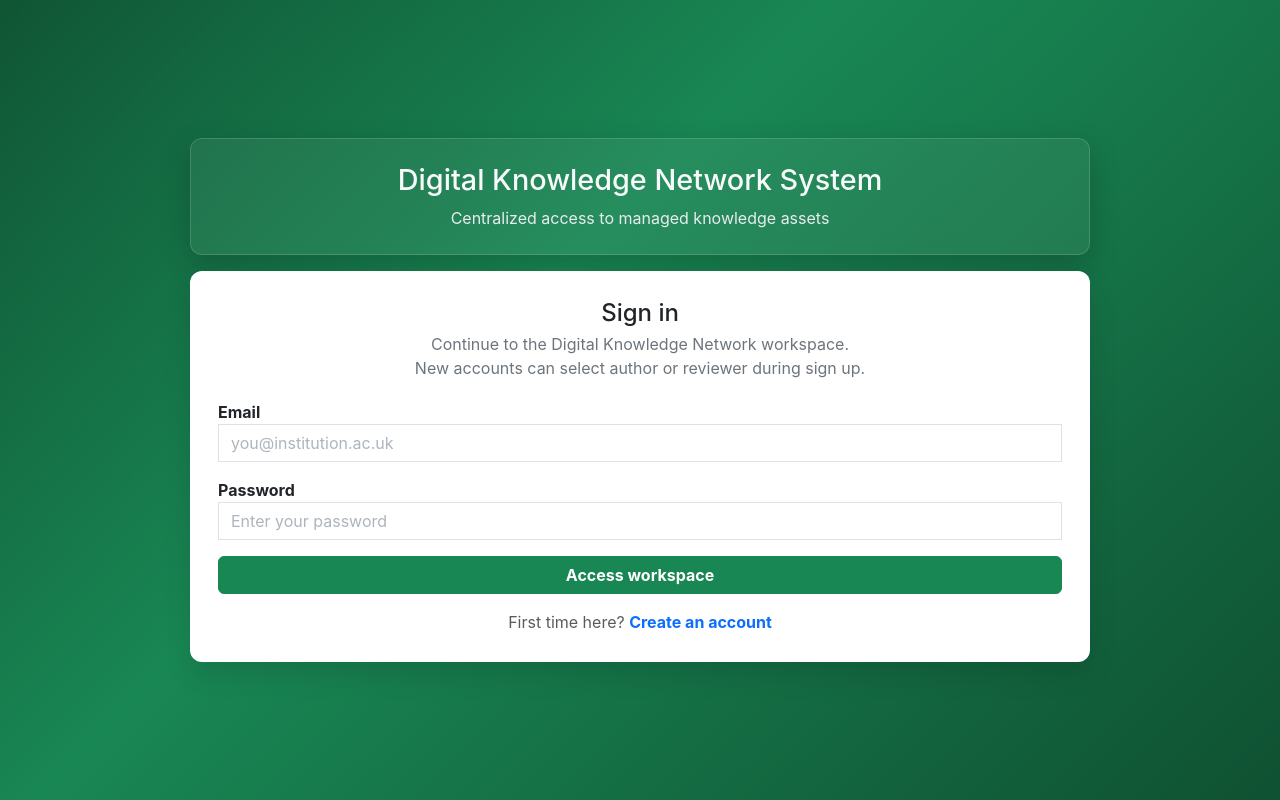
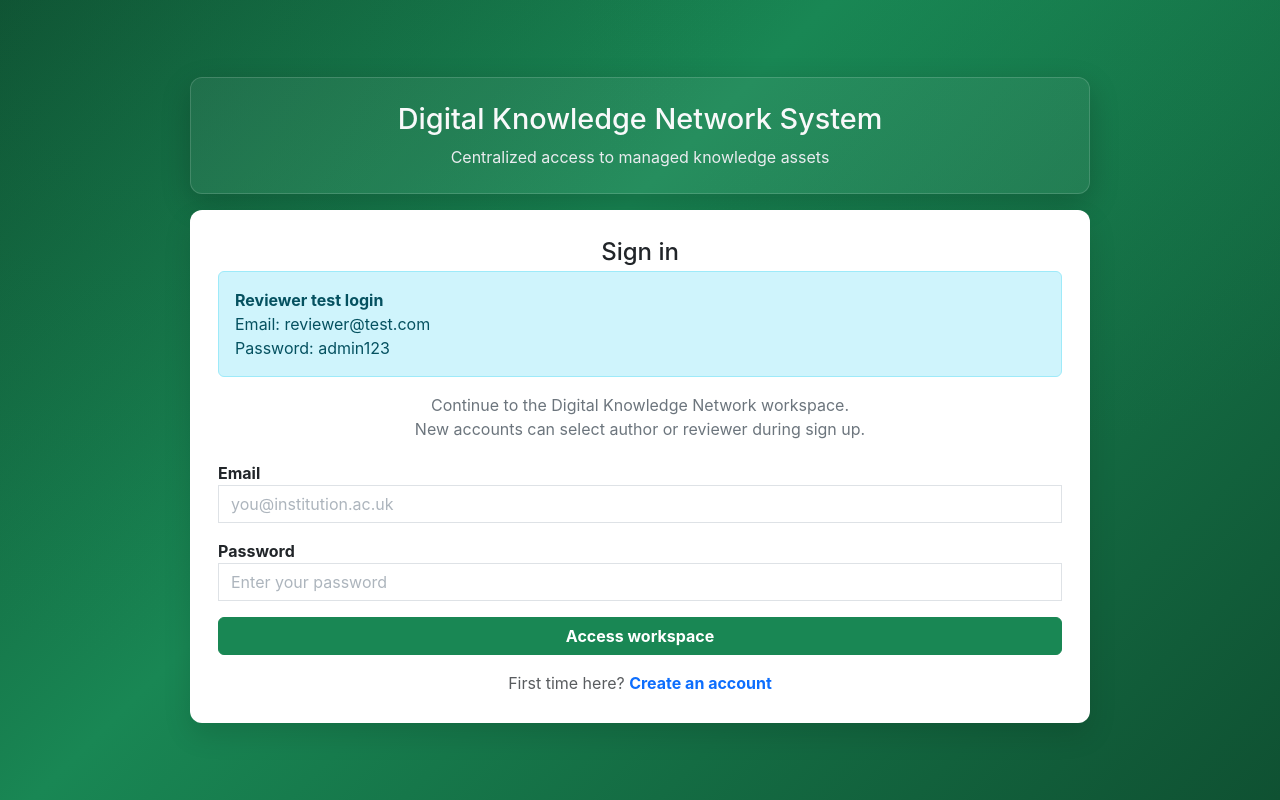
Before and after one commit to Pasangrumba/Assignment2-App, a React (Create React App) app in the folder frontend/: page / in a window 1280 px wide. Built offline with nearby package versions, Linux system fonts and the light colour scheme; no server answers.

Commit message:
Show reviewer test login on sign-in

```diff
--- a/frontend/src/Login.js
+++ b/frontend/src/Login.js
@@ -50,6 +50,11 @@ function Login() {
         </div>
         <div className="auth-card">
           <h4 className="text-center">Sign in</h4>
+          <div className="alert alert-info text-start">
+            <strong>Reviewer test login</strong>
+            <div>Email: reviewer@test.com</div>
+            <div>Password: admin123</div>
+          </div>
           <div className="text-center auth-subtitle">
             Continue to the Digital Knowledge Network workspace.<br/>
             New accounts can select author or reviewer during sign up.
```
